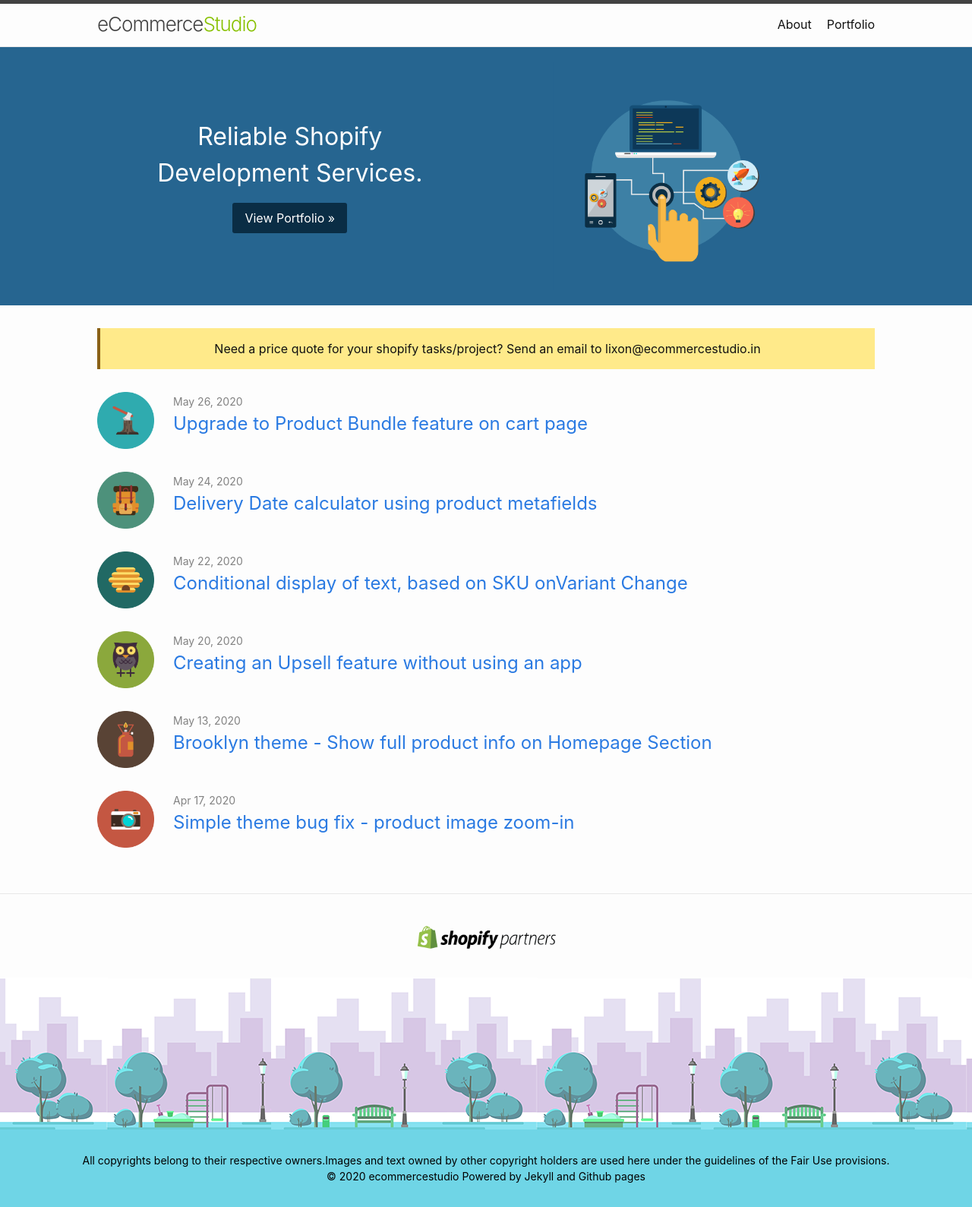
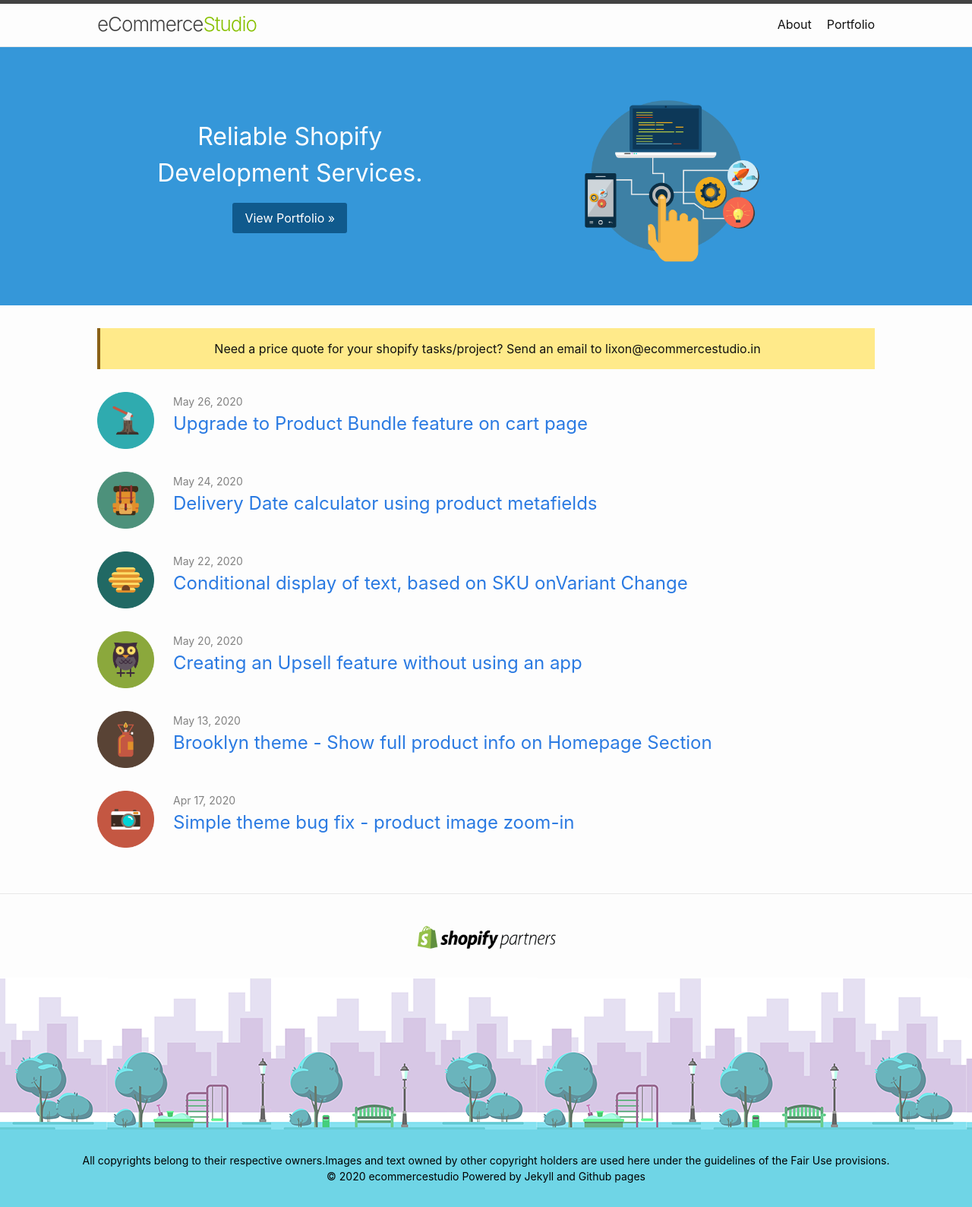
Before and after one commit to lixonic/ecommercestudio, a Jekyll site: the page built from index.markdown, in a window 1280 px wide. Shown: the whole page at 76% size. Built offline with Jekyll 4.4.1, drawn with Linux system fonts in a browser that asks for light colours.

Commit message:
post updates

```diff
--- a/assets/css/style.scss
+++ b/assets/css/style.scss
@@ -124,7 +124,7 @@
     color: #000;
   }
   .index-banner{
-    background-color: #266590;
+    background-color: #3597d9;
     padding: 20px 0;
     text-align: center;
     margin-bottom: 30px;
@@ -137,7 +137,7 @@
 
     a.btn{
       display: inline-block;
-      background: #0a2d45;
+      background: #105a8d;
       padding: 8px 16px;
       border-radius: 3px;
       color: #fff
```
Also changed, not shown: images/general/index-banner.png.
